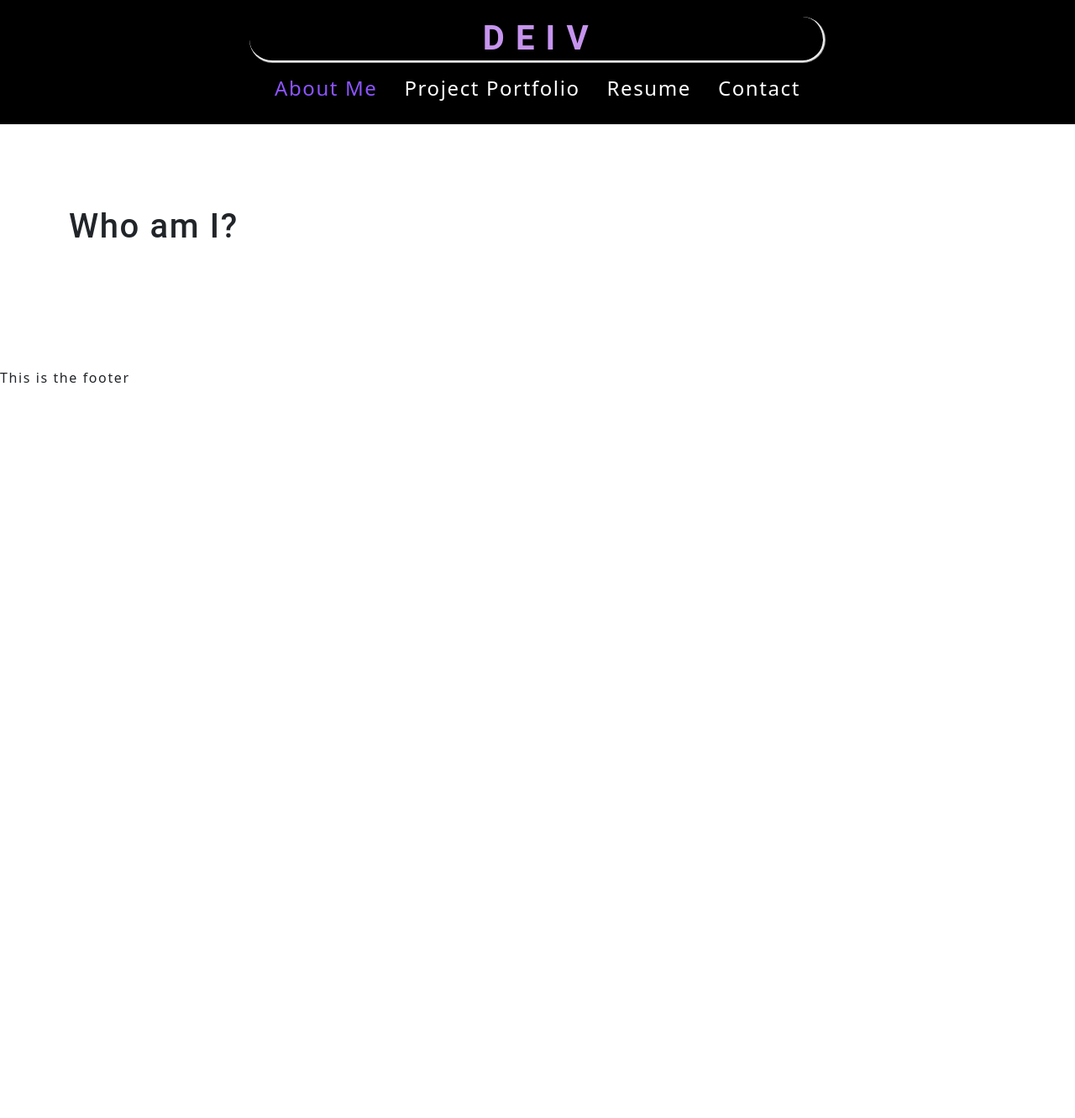
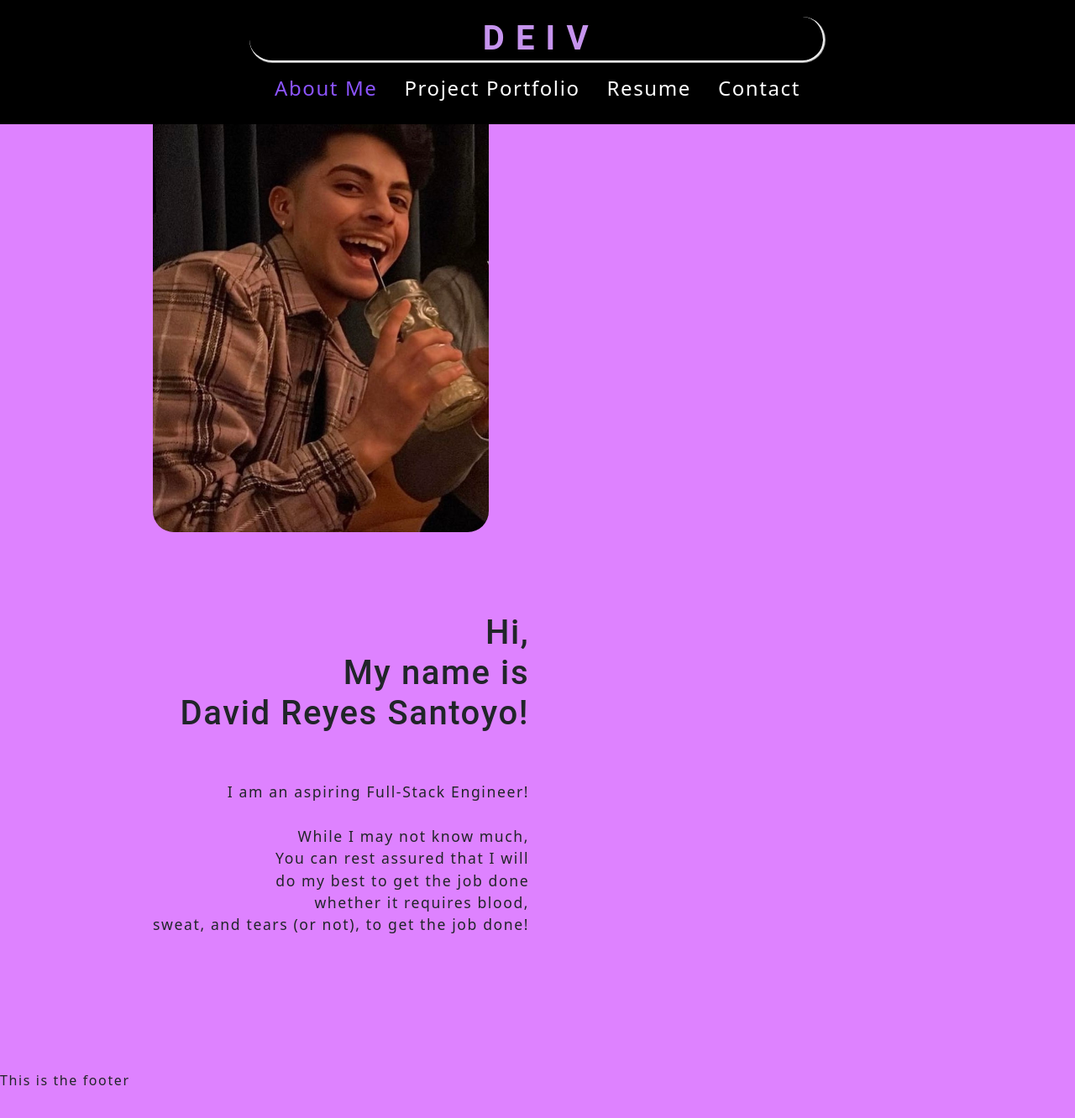
Before and after one commit to deivrs60/deiv-react-portfolio, a React (Create React App) app in the folder client/: page / in a window 1280 px wide. Shown: the top 1332 px of the page at 84% size. Before the commit the page ends 800 px from the top, so only its background shows below. Built offline with nearby package versions, Linux system fonts and the light colour scheme.

Commit message:
about component mostly completed. fixing css

```diff
--- a/client/public/index.html
+++ b/client/public/index.html
@@ -24,7 +24,7 @@
       work correctly both with client-side routing and a non-root public URL.
       Learn how to configure a non-root public URL by running `npm run build`.
     -->
-    <title>React App</title>
+    <title>Deiv's Portfolio</title>
   </head>
   <body>
     <noscript>You need to enable JavaScript to run this app.</noscript>
--- a/client/src/App.css
+++ b/client/src/App.css
@@ -60,3 +60,41 @@ header {
 nav li {
   color: white;
 }
+
+#about {
+  text-align: right;
+}
+
+#intro {
+  text-align: right;
+}
+
+#nameimg,
+#intro {
+  display: inline-block;
+  justify-content:space-evenly;
+  padding-left: 100px;
+  padding-right: 100px;
+  margin-bottom: 0;
+}
+
+#nameimg {
+  padding-top: -50px;
+  margin-top: -50px;
+}
+#intro {
+  margin-top: 15px;
+}
+
+.selfie {
+  border-radius: 25px;
+  margin-top: -150px;
+}
+
+#mainbody {
+  background-color: #DE82FF;
+}
+
+html {
+  background-color: #DE82ff;
+}
--- a/client/src/components/About/index.js
+++ b/client/src/components/About/index.js
@@ -1,13 +1,40 @@
 import React from 'react';
 // import {avatar_image_} from "../../assets/images/"
+import selfie from "../../assets/images/selfie.jpeg"
 
 function About() {
 
     return (
-        <section className="my-5">
-            <h1 id="about">Who am I?</h1>
+        <div id ="about-body">
+            <section className="my-5" id="nameimg">
             {/* img src={_img_} className="" style={{ width }} alt=" " */}
-        </section>
+            <img src={selfie} className="selfie" style={{ width: "400px" }} alt=" Deiv"></img>
+             </section>
+             <section className="my-5" id="intro">
+                <h1>Hi,
+                        <br></br>
+                    My name is
+                        <br></br>
+                    David Reyes Santoyo!</h1>
+                        <br></br>
+                        <br></br>
+                <p>
+                    I am an aspiring Full-Stack Engineer!
+                        <br></br>
+                        <br></br>
+                    While I may not know much,
+                        <br></br>
+                    You can rest assured that I will
+                        <br></br>
+                    do my best to get the job done
+                        <br></br>
+                    whether it requires blood,
+                        <br></br>
+                    sweat, and tears (or not), to get the job done!
+                </p>
+            </section>
+
+        </div>
 
     );
 }
--- a/client/src/components/Header/index.js
+++ b/client/src/components/Header/index.js
@@ -69,7 +69,7 @@ function Header() {
                 ></Nav>
                 </div>
             </header>
-            <div>
+            <div id="mainbody">
                 <main className="container pb-5">
                     { renderContent() }
                 </main>
```
Also changed, not shown: client/src/assets/images/selfie.jpeg (added), 1 other file (tests, documents, lock files or other folders).
